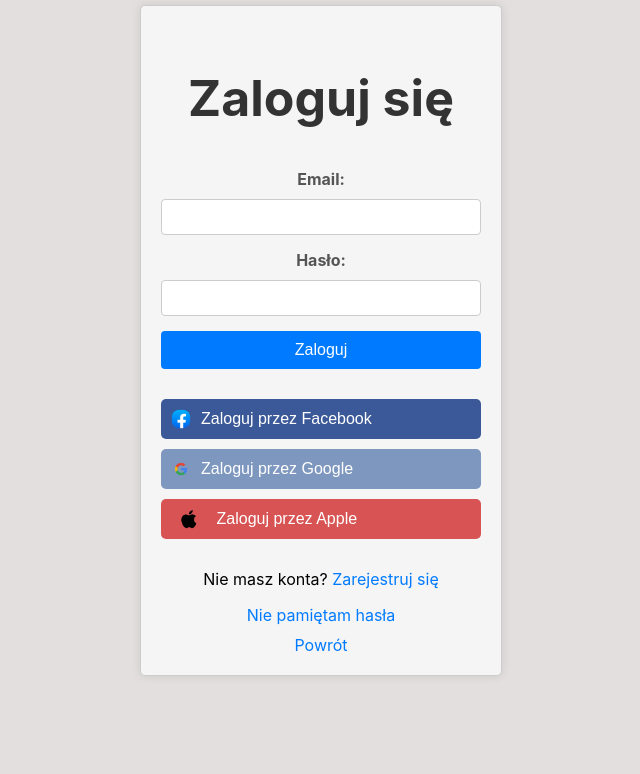
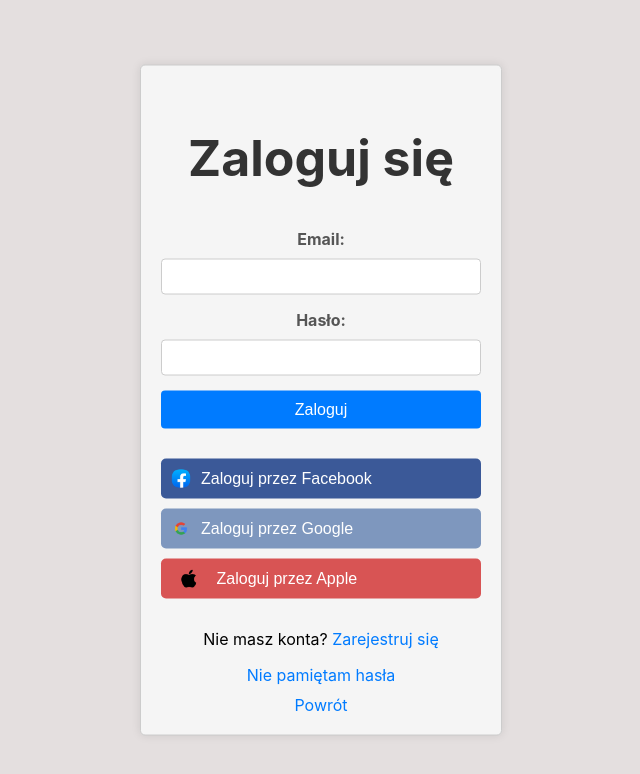
Before and after one commit to Michaluszeq/CETUS-PRO-PRAKTYKI, a React (Create React App) app in the folder cetus-pro-praktyki/: page /zaloguj in a window 1280 px wide. Shown: the top 774 px of the page, without its empty margins (319-959 px from the left). Built offline with nearby package versions, Linux system fonts and the light colour scheme.

Commit message:
wyśrodkowanie panelu logowania i do zarejestrowania

```diff
--- a/cetus-pro-praktyki/src/loginPanel/loginPanel.css
+++ b/cetus-pro-praktyki/src/loginPanel/loginPanel.css
@@ -1,4 +1,5 @@
 body {
+    position: relative;
     display: flex;
     justify-content: center;
     align-items: center;
@@ -7,8 +8,11 @@ body {
 }
 
 .login-panel {
+    position: absolute;
     width: 25%;
-    margin: 10px auto;
+    top: 50%;
+    left: 50%;
+    transform: translate(-50%, -50%);
     background-color: whitesmoke;
     padding: 20px;
     border: 1px solid #ccc;
@@ -32,10 +36,8 @@ label {
 input,
 button {
     padding: 10px;
-    /* Ustawienie jednolitego rozmiaru dla inputów i buttonów */
     margin-bottom: 10px;
     box-sizing: border-box;
-    /* Dodane, aby zachować jednolitą szerokość inputów */
 }
 
 button {
@@ -60,7 +62,6 @@ button:hover {
     padding: 10px;
     margin-bottom: 10px;
     background-color: #3b5998;
-    /* Facebook */
     color: #fff;
     border: none;
     border-radius: 5px;
@@ -69,12 +70,10 @@ button:hover {
 
 .social-login button:nth-child(2) {
     background-color: #4285f4;
-    /* Google */
 }
 
 .social-login button:nth-child(3) {
     background-color: #000;
-    /* Apple */
 }
 
 .social-login button:hover {
@@ -103,7 +102,6 @@ button:hover {
     padding: 10px;
     margin-bottom: 10px;
     background-color: #3b5998;
-    /* Facebook */
     color: #fff;
     border: none;
     border-radius: 5px;
@@ -119,10 +117,8 @@ button:hover {
 
 .social-login button:nth-child(2) {
     background-color: #7e97be;
-    /* Google */
 }
 
 .social-login button:nth-child(3) {
     background-color: #d85454;
-    /* Apple */
 }
--- a/cetus-pro-praktyki/src/registerPanel/registerPanel.css
+++ b/cetus-pro-praktyki/src/registerPanel/registerPanel.css
@@ -1,17 +1,18 @@
 body {
-    display: flex;
-    justify-content: center;
-    align-items: center;
+    position: relative;
     height: 100vh;
     margin: 0;
-    background-color: #e4dfdf; /* Kolor tła strony */
+    background-color: #e4dfdf;
+    /* Kolor tła strony */
 }
 
 .register-panel {
+    position: absolute;
+    top: 50%;
+    left: 50%;
+    transform: translate(-50%, -50%);
     background-color: whitesmoke;
-    /* max-width: 400px; */
     width: 25%;
-    margin: 0 auto;
     padding: 20px;
     border: 1px solid #ccc;
     border-radius: 5px;
```
